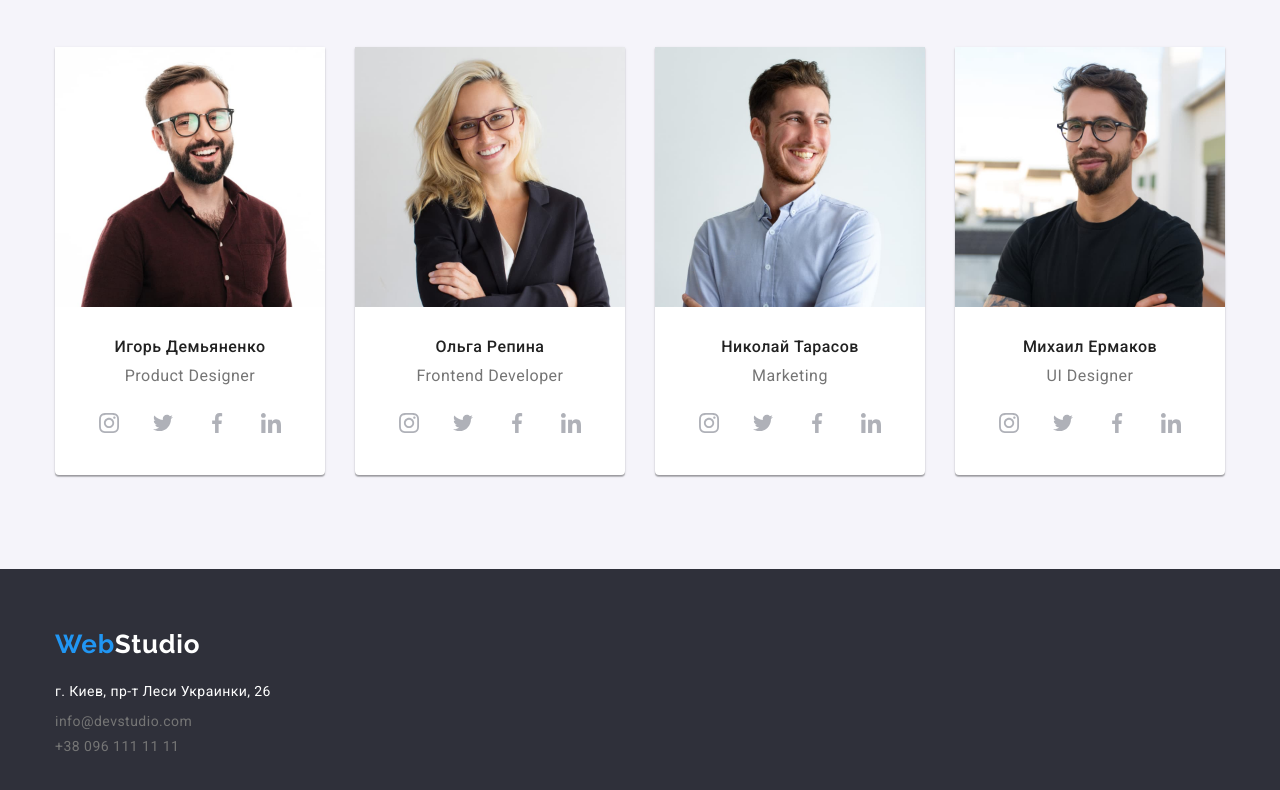
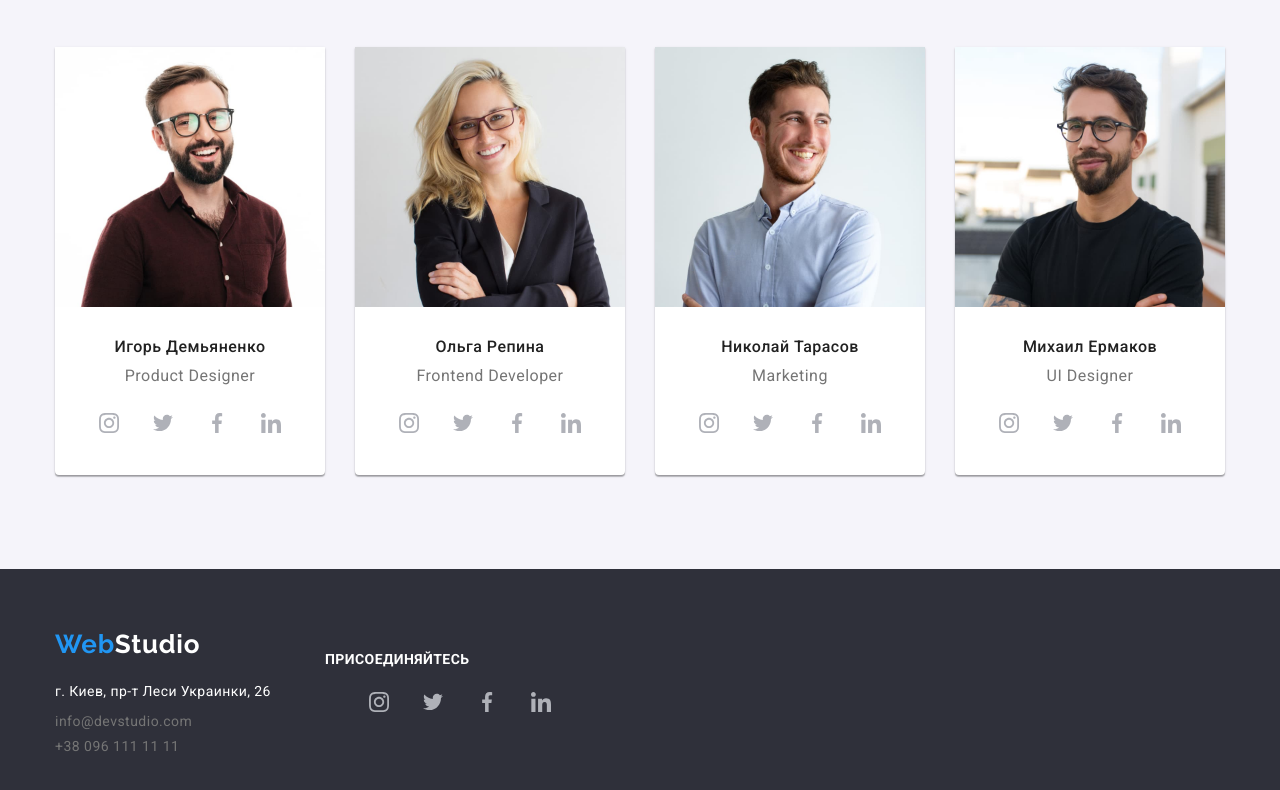
Before and after one commit to AlinaLeonova/goit-markup-hw-04, a plain HTML site: page index.html in a window 1280 px wide. Shown: the part 1751-2541 px from the top of the page. Drawn offline with nearby package versions, Linux system fonts and the light colour scheme.

Commit message:
футер

```diff
--- a/css/styles.css
+++ b/css/styles.css
@@ -429,13 +429,19 @@ address {
   padding-bottom: 60px;
 }
 
-.footer-section {
+.footer .container {
+  display: flex;
+  align-items: center;
+}
+
+.footer .footer-section {
   width: 270px;
 }
 
 .address {
   font-size: 14px;
 }
+
 .address-item:not(:last-child) {
   margin-bottom: 9px;
 }
@@ -462,6 +468,18 @@ address {
   display: block;
   margin-bottom: 20px;
 }
+
+.call-text {
+  font-weight: 700;
+  font-size: 14px;
+  line-height: 0.07;
+  letter-spacing: 0.03em;
+  text-transform: uppercase;
+  color: var(--primary-white-color);
+  margin-bottom: 20px;
+}
+
+/* ----- FOOTER END ----- */
 
 /* --- GALLERY --- */
 
--- a/index.html
+++ b/index.html
@@ -221,7 +221,7 @@
     </main>
     <footer class="footer">
       <div class="container">
-        <div class="address">
+        <div class="footer-section address">
           <a href="index.html" class="logo-footer"><span class="accent">Web</span>Studio</a>
           <ul>
             <li class="address-item">
@@ -235,6 +235,31 @@
             </li>
           </ul>
         </div>
+        <div class="footer-section socials">
+          <p class="call-text">Присоединяйтесь</p>
+          <ul class="socials-list">
+            <li class="social-link">
+              <svg class="social-svg">
+                <use href="./images/sprite.svg#icon-instagram"></use>
+              </svg>
+            </li>
+            <li class="social-link">
+              <svg class="social-svg">
+                <use href="./images/sprite.svg#icon-twitter"></use>
+              </svg>
+            </li>
+            <li class="social-link">
+              <svg class="social-svg">
+                <use href="./images/sprite.svg#icon-facebook"></use>
+              </svg>
+            </li>
+            <li class="social-link">
+              <svg class="social-svg">
+                <use href="./images/sprite.svg#icon-linkedin"></use>
+              </svg>
+            </li>
+          </ul>
+        </div>
       </div>
     </footer>
   </body>
```
